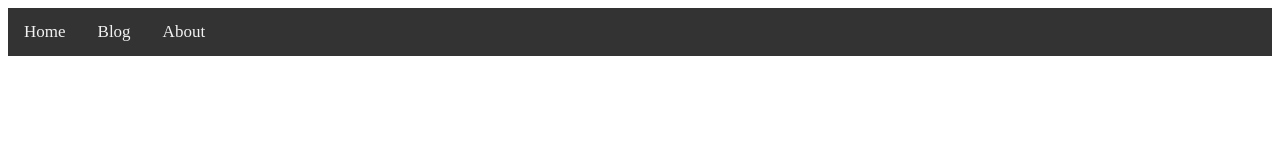
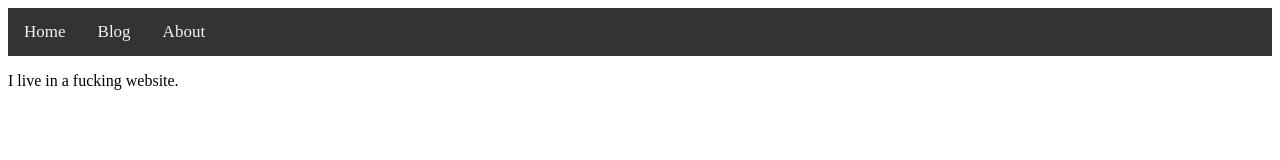
Before and after one commit to tack9/tack9.github.io, a plain HTML site: page index.html in a window 1280 px wide. Drawn offline with Linux system fonts and the light colour scheme.

Commit message:
Update index.html

```diff
--- a/index.html
+++ b/index.html
@@ -11,4 +11,8 @@
   <body>
      <div id="includedContent"></div>
   </body>
+
+<p>
+I live in a fucking website.
+  </p>
 </html>
```
